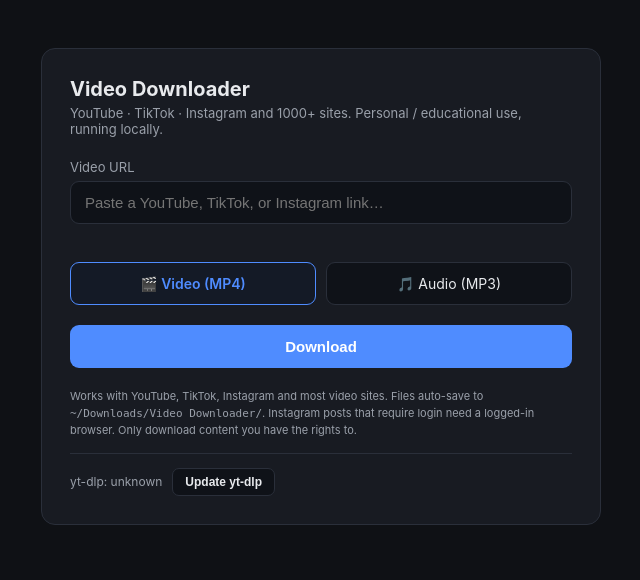
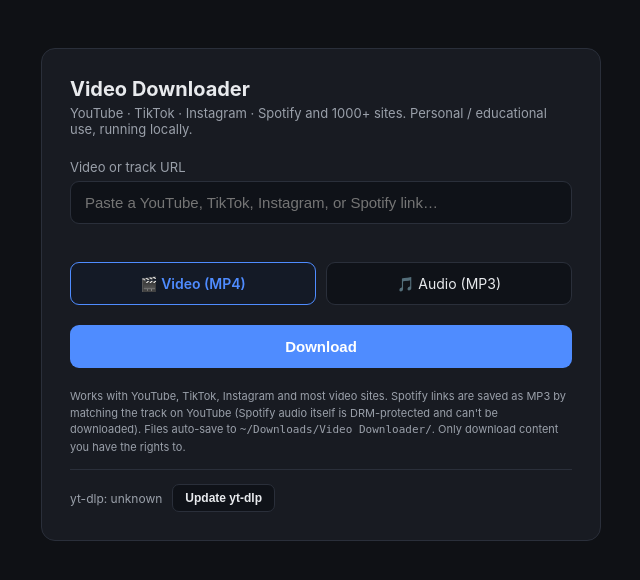
Before and after one commit to db-ctrl/ytdl-webapp, a Flask app: page / in a window 1280 px wide. Shown: the top 580 px of the page, without its empty margins (319-959 px from the left). Run offline with Flask 3, Linux system fonts and the light colour scheme.

Commit message:
Add Spotify support via spotdl
Spotify links (track/album/playlist) now download as tagged MP3s. Since
Spotify audio is DRM-protected, spotdl reads the Spotify metadata and
downloads the matching song from YouTube. Routes Spotify URLs to a spotdl
handler, adds live Spotify detection in the UI, multi-track (playlist)
handling, and clear copy explaining how it works.

Co-Authored-By: Claude Opus 4.8 <noreply@anthropic.com>

```diff
--- a/app.py
+++ b/app.py
@@ -49,6 +49,8 @@ jobs_lock = threading.Lock()
 
 # Basic sanity check so we only accept plausible video URLs.
 URL_RE = re.compile(r"^https?://", re.IGNORECASE)
+# Spotify links are handled by spotdl (matches the track on YouTube), not yt-dlp.
+SPOTIFY_RE = re.compile(r"open\.spotify\.com|^spotify:", re.IGNORECASE)
 
 
 def _set(job_id, **kwargs):
@@ -112,7 +114,48 @@ def _build_opts(job_id, fmt):
     return opts
 
 
+def _run_spotify(job_id, url):
+    """Download a Spotify track/album/playlist via spotdl (YouTube-matched MP3)."""
+    try:
+        before = {p.name for p in DOWNLOAD_DIR.glob("*.mp3")}
+        _set(job_id, status="downloading", progress=None, source="spotify",
+             title="Matching on YouTube…")
+        cmd = [
+            sys.executable, "-m", "spotdl", "download", url,
+            "--output", str(DOWNLOAD_DIR / "{artists} - {title}.{output-ext}"),
+            "--format", "mp3", "--threads", "2",
+        ]
+        proc = subprocess.Popen(
+            cmd, cwd=str(DOWNLOAD_DIR), stdout=subprocess.PIPE,
+            stderr=subprocess.STDOUT, text=True, bufsize=1,
+        )
+        count, last_title = 0, None
+        for line in proc.stdout:
+            m = re.search(r'Downloaded "([^"]+)"', line)
+            if m:
+                count += 1
+                last_title = m.group(1)
+                _set(job_id, status="processing", title=last_title, count=count)
+        proc.wait()
+
+        new_files = sorted({p.name for p in DOWNLOAD_DIR.glob("*.mp3")} - before)
+        if not new_files:
+            _set(job_id, status="error",
+                 error=_friendly_error("spotdl found no match", url))
+            return
+        if len(new_files) == 1:
+            _set(job_id, status="done", progress=100,
+                 filename=new_files[0], title=last_title or new_files[0])
+        else:
+            _set(job_id, status="done", progress=100, filename=None,
+                 count=len(new_files), title=f"{len(new_files)} tracks")
+    except Exception as e:  # noqa: BLE001
+        _set(job_id, status="error", error=_friendly_error(str(e), url))
+
+
 def _run_download(job_id, url, fmt):
+    if SPOTIFY_RE.search(url):
+        return _run_spotify(job_id, url)
     try:
         opts = _build_opts(job_id, fmt)
         with yt_dlp.YoutubeDL(opts) as ydl:
@@ -144,6 +187,10 @@ def _friendly_error(msg, url=""):
     """Turn common yt-dlp errors into plain-language guidance."""
     low = msg.lower()
     is_ig = "instagram.com" in url.lower()
+    if "spotify.com" in url.lower() or "spotify:" in url.lower() or "spotdl" in low:
+        return ("Couldn't fetch this Spotify item. Spotify audio can't be downloaded "
+                "directly, so the track is matched on YouTube — this one may have no "
+                "match, or the link may be private/region-locked.")
     if "login required" in low or "requested content is not available" in low or (
         is_ig and ("empty media response" in low or "rate" in low or "csrf" in low)
     ):
@@ -170,7 +217,7 @@ def start_download():
     data = request.get_json(silent=True) or {}
     url = (data.get("url") or "").strip()
     fmt = data.get("format", "video")
-    if not URL_RE.match(url):
+    if not URL_RE.match(url) and not SPOTIFY_RE.search(url):
         return jsonify({"error": "Please enter a valid http(s) URL."}), 400
     if fmt not in ("video", "audio"):
         fmt = "video"
@@ -270,14 +317,18 @@ def update():
 def reveal(job_id):
     with jobs_lock:
         job = jobs.get(job_id)
-    if not job or not job.get("filename"):
-        return jsonify({"error": "nothing to reveal"}), 404
-    target = (DOWNLOAD_DIR / job["filename"]).resolve()
-    if DOWNLOAD_DIR.resolve() not in target.parents or not target.exists():
-        return jsonify({"error": "file not found"}), 404
-    # Reveal the saved file in Finder (macOS). Best-effort; ignore failures.
-    if sys.platform == "darwin":
-        subprocess.Popen(["open", "-R", str(target)])
+    if not job:
+        return jsonify({"error": "unknown job"}), 404
+    # With a single file, reveal it; otherwise (e.g. a playlist) open the folder.
+    if job.get("filename"):
+        target = (DOWNLOAD_DIR / job["filename"]).resolve()
+        if DOWNLOAD_DIR.resolve() not in target.parents or not target.exists():
+            return jsonify({"error": "file not found"}), 404
+        if sys.platform == "darwin":
+            subprocess.Popen(["open", "-R", str(target)])
+    else:
+        if sys.platform == "darwin":
+            subprocess.Popen(["open", str(DOWNLOAD_DIR)])
     return jsonify({"ok": True})
 
 
--- a/requirements.txt
+++ b/requirements.txt
@@ -7,6 +7,7 @@
 # available", update yt-dlp first (see UPDATE below).
 flask
 yt-dlp[default]
+spotdl
 
 # System dependencies (installed via Homebrew, not pip):
 #   brew install ffmpeg   # merges video+audio, converts to MP3
--- a/templates/index.html
+++ b/templates/index.html
@@ -78,10 +78,10 @@
 <body>
   <div class="card">
     <h1>Video Downloader</h1>
-    <p class="sub">YouTube · TikTok · Instagram and 1000+ sites. Personal / educational use, running locally.</p>
+    <p class="sub">YouTube · TikTok · Instagram · Spotify and 1000+ sites. Personal / educational use, running locally.</p>
 
-    <label for="url">Video URL</label>
-    <input id="url" type="url" placeholder="Paste a YouTube, TikTok, or Instagram link…" autocomplete="off" />
+    <label for="url">Video or track URL</label>
+    <input id="url" type="url" placeholder="Paste a YouTube, TikTok, Instagram, or Spotify link…" autocomplete="off" />
     <div id="platform" class="platform"></div>
 
     <div class="formats">
@@ -99,7 +99,7 @@
       <div class="error" id="err"></div>
     </div>
 
-    <p class="foot">Works with YouTube, TikTok, Instagram and most video sites. Files auto-save to <code>~/Downloads/Video Downloader/</code>. Instagram posts that require login need a logged-in browser. Only download content you have the rights to.</p>
+    <p class="foot">Works with YouTube, TikTok, Instagram and most video sites. Spotify links are saved as MP3 by matching the track on YouTube (Spotify audio itself is DRM-protected and can't be downloaded). Files auto-save to <code>~/Downloads/Video Downloader/</code>. Only download content you have the rights to.</p>
 
     <div class="updater">
       <span id="ver">yt-dlp: …</span>
@@ -161,13 +161,17 @@
       if (j.eta) bits.push("ETA " + j.eta);
       if (p != null && j.status === "downloading") bits.unshift(p + "%");
       $("speed").textContent = bits.join(" · ");
-      if (j.status === "done" && j.filename) {
+      if (j.status === "done") {
+        let actions = '<button class="reveal" data-job="' + window.__job + '">📂 Show in Finder</button>';
+        if (j.filename) {
+          actions += '<a href="/files/' + encodeURIComponent(j.filename) + '">⬇ Save a copy…</a>';
+        }
+        const savedLine = j.count && !j.filename
+          ? '✓ Saved ' + j.count + ' tracks to Downloads / Video Downloader'
+          : '✓ Saved to Downloads / Video Downloader';
         $("done").innerHTML =
-          '<div class="saved">✓ Saved to Downloads / Video Downloader</div>' +
-          '<div class="actions">' +
-            '<button class="reveal" data-job="' + window.__job + '">📂 Show in Finder</button>' +
-            '<a href="/files/' + encodeURIComponent(j.filename) + '">⬇ Save a copy…</a>' +
-          '</div>';
+          '<div class="saved">' + savedLine + '</div>' +
+          '<div class="actions">' + actions + '</div>';
         const rb = $("done").querySelector(".reveal");
         if (rb) rb.addEventListener("click", () => {
           fetch("/api/reveal/" + rb.dataset.job, { method: "POST" });
@@ -188,6 +192,7 @@
 
     // ---- live platform detection ----
     const PLATFORMS = [
+      [/open\.spotify\.com|spotify:/i, "🎧 Spotify detected — saved as MP3 (matched on YouTube)"],
       [/youtube\.com|youtu\.be/i, "🎬 YouTube detected"],
       [/tiktok\.com/i, "🎵 TikTok detected"],
       [/instagram\.com/i, "📸 Instagram detected"],
```
Also changed, not shown: README.md.
